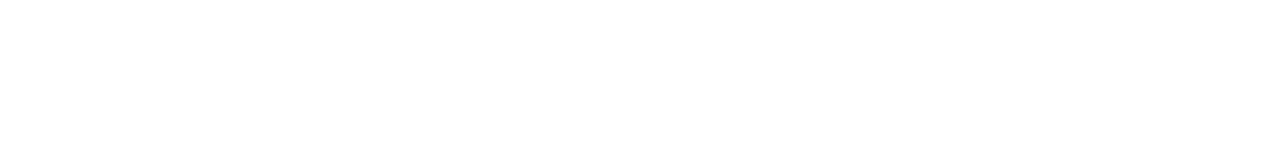
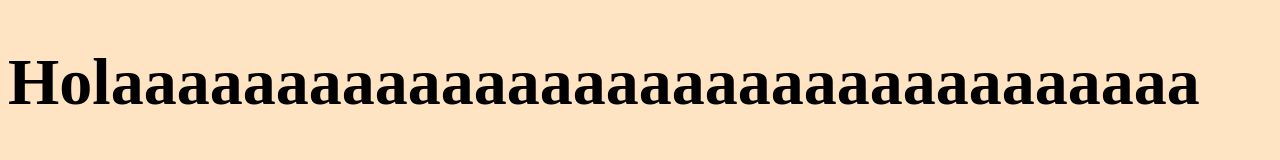
Before and after one commit to Esteban1903/New-Repo, a plain HTML site: page index.html in a window 1280 px wide. Drawn offline with Linux system fonts and the light colour scheme.

Commit message:
cmabio background color

```diff
--- a/index.html
+++ b/index.html
@@ -4,8 +4,12 @@
     <meta charset="UTF-8">
     <meta name="viewport" content="width=device-width, initial-scale=1.0">
     <title>PARRA</title>
+    <link rel="stylesheet" href="style.css">
+
 </head>
 <body>
 
+ <h1>Holaaaaaaaaaaaaaaaaaaaaaaaaaaaaaaaaa</h1>
+
 </body>
 </html>
--- a/style.css
+++ b/style.css
@@ -0,0 +1,8 @@
+h1{
+    font-size: 66px;
+    font-family: 'Times New Roman', Times, serif;
+}
+
+body{
+    background-color: bisque
+}
```
